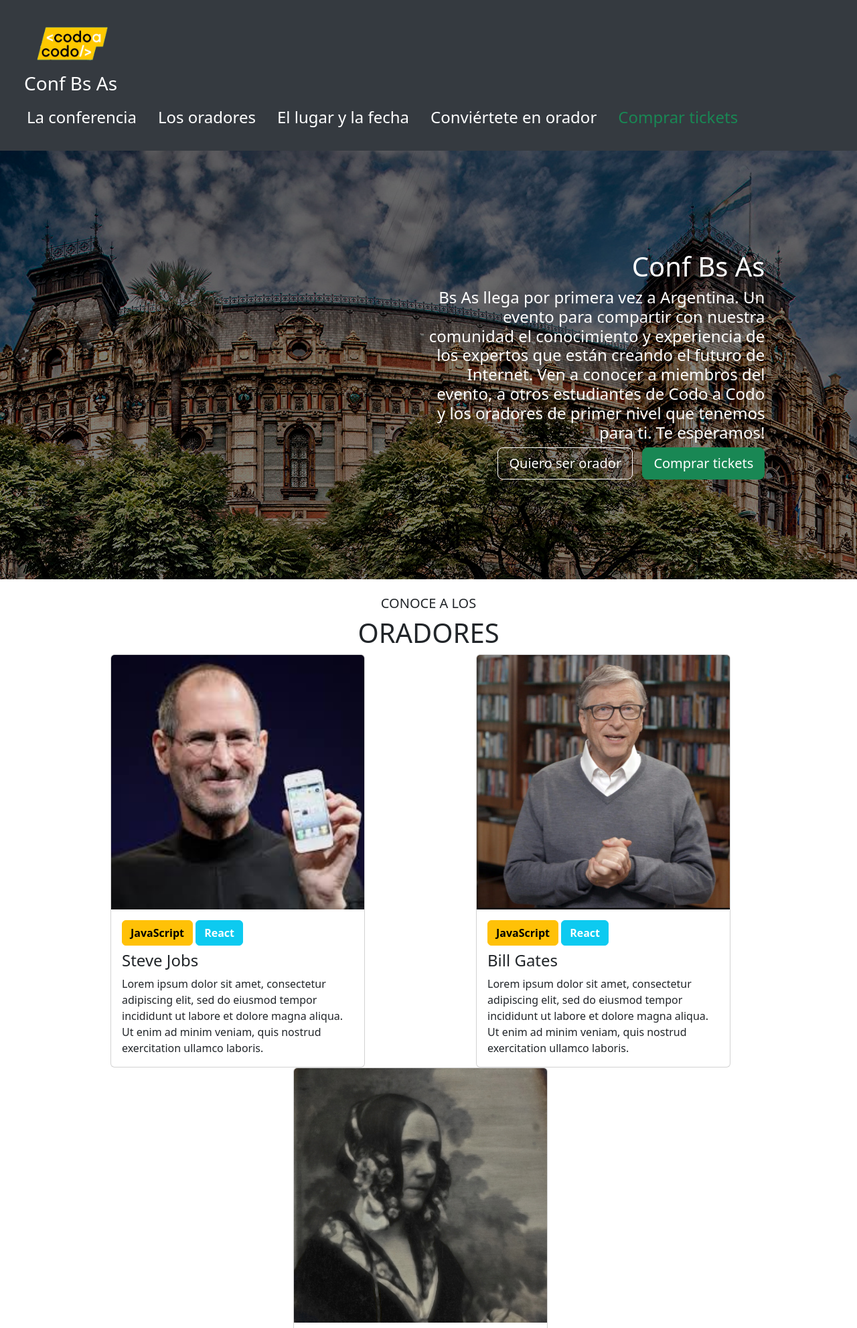
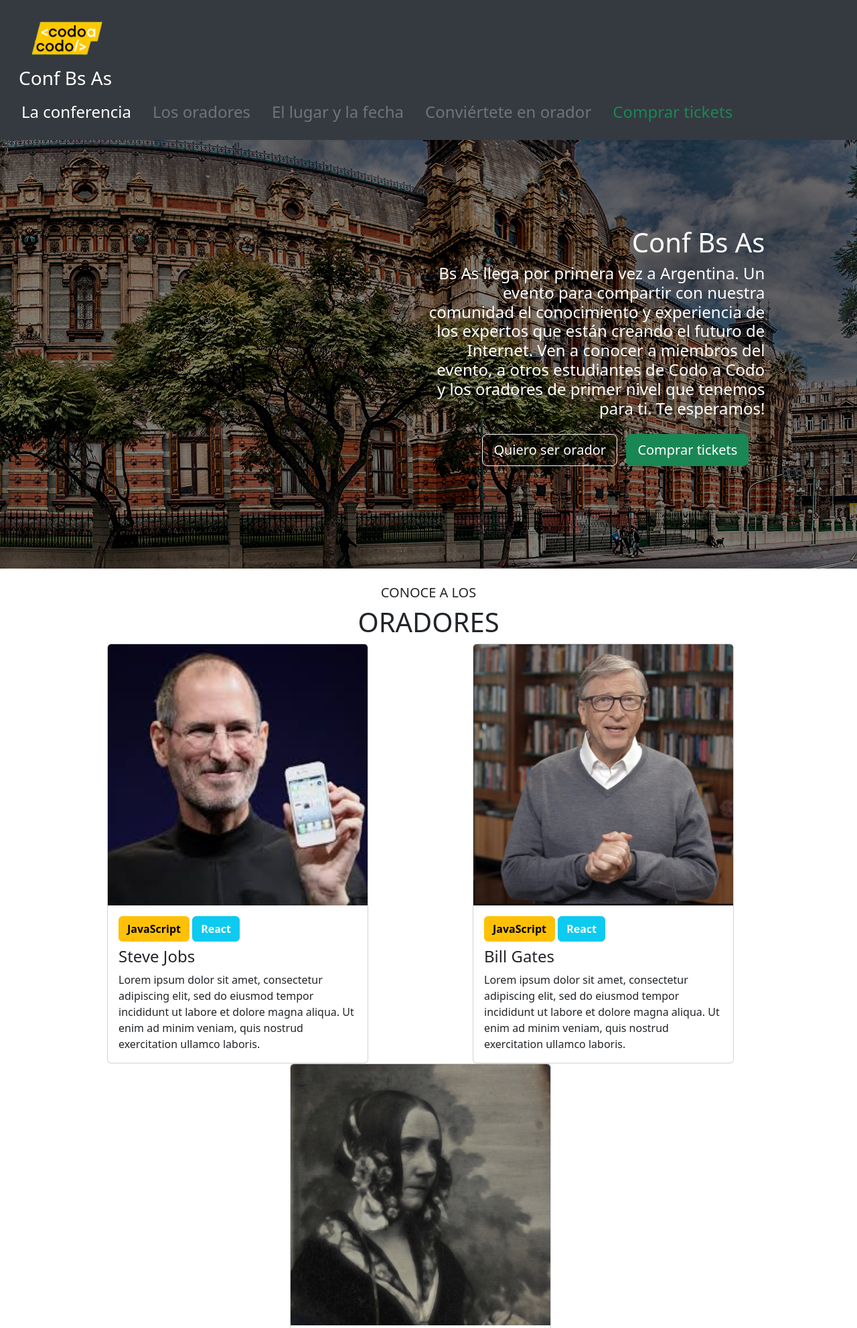
Before and after one commit to XabierGallardo/PHP-Exercices, a PHP site: page / in a window 1280 px wide. Shown: the top 1983 px of the page at 67% size. Run offline with PHP 8.4, Linux system fonts and the light colour scheme.

Commit message:
Added minor visual copying improvements

```diff
--- a/estilos.css
+++ b/estilos.css
@@ -25,6 +25,7 @@
 /* Bloque 1 Poster*/
 #bloque1_img {
     background-image: url("imagenes_integrador_front/ba1.jpg");
+    background-position: center;
     height: 80vh;
     padding: 0;
 }
@@ -41,11 +42,6 @@
     width: 50%;
     text-align: end;
     padding-right: 10%;
-    /*display: flex;
-    flex-direction: column;
-    height: 50%;
-    border: 1px solid white;
-    justify-content: space-around;*/
 }
 
 #bloque1_texto h4 {
@@ -62,17 +58,21 @@
 
 /* Bloque 2 Oradores*/
 
-#oradores-presentacion {
+.oradores-presentacion {
     text-align: center;
 }
 
+.oradores-presentacion h5, .card-text {
+    font-weight: lighter;
+}
+
 .card {
-    width: 380px;
+    width: 390px;
     padding: 0;
 }
 
 .card img {
-    height: 380px;
+    height: 390px;
 }
 .card-body button {
     font-weight: bold;
@@ -99,7 +99,7 @@
 
 
 /* Bloque 4 Formulario*/
-#oradores textarea, #oradores > button {
+#oradores textarea, #oradores > button, #boton-submit {
     width: 98%;
     margin: 0 auto;
 }
--- a/index.html
+++ b/index.html
@@ -13,7 +13,7 @@
 <body>
 
     <!-- Nav -->
-    <div class="container-fluid row p-4" id="minav">
+    <div class="container-fluid row p-3" id="minav">
 
         <div class="row col-xxl-4" id="nav-logo">
             <img class="col-xxl-6" id="logocac" src="imagenes_integrador_front/codoacodo.png" alt="logo codo a codo">
@@ -28,15 +28,15 @@
             </li>
 
             <li class="nav-item">
-                <a class="nav-link" href="#">Los oradores</a>
+                <a class="nav-link text-muted" href="#">Los oradores</a>
             </li>
 
             <li class="nav-item">
-                <a class="nav-link" href="#">El lugar y la fecha</a>
+                <a class="nav-link text-muted" href="#">El lugar y la fecha</a>
             </li>
 
             <li class="nav-item">
-                <a class="nav-link" href="#">Conviértete en orador</a>
+                <a class="nav-link text-muted" href="#">Conviértete en orador</a>
             </li>
 
             <li class="nav-item">
@@ -53,7 +53,7 @@
             <div class="pr-5" id="bloque1_texto">
                 <h1>Conf Bs As</h1>
                 <h4>Bs As llega por primera vez a Argentina. Un evento para compartir con nuestra comunidad el conocimiento y experiencia de los expertos que están creando el futuro de Internet. Ven a conocer a miembros del evento, a otros estudiantes de Codo a Codo y los oradores de primer nivel que tenemos para ti. Te esperamos!</h4>
-                <div id="bloque1_texto-botones">
+                <div class="m-4" id="bloque1_texto-botones">
                     <button type="button" class="btn btn-primary-outline btn-lg text-white" id="bloque1_btn-1">Quiero ser orador</button>
                     <button type="button" class="btn btn-success btn-lg" id="bloque1-btn_2">Comprar tickets</button>
                 </div>
@@ -65,7 +65,7 @@
 
     <!-- Bloque 2 Oradores -->
     <div class="container pt-4 pb-4" id="oradores">
-        <div class="container" id="oradores-presentacion">
+        <div class="container oradores-presentacion">
             <h5>CONOCE A LOS</h5>
             <h1>ORADORES</h1>
         </div>
@@ -121,7 +121,7 @@
 
     <!-- Bloque 4 Formulario -->
     <div class="container pt-4 pb-4" id="oradores">
-        <div class="container" id="oradores-presentacion">
+        <div class="container oradores-presentacion">
             <h5>CONVIÉRTETE EN UN</h5>
             <h1>ORADOR</h1>
             <p>Anótate como orador para dar una <span>charla ignite</span>. Cuéntanos de qué quieres hablar!</p>
@@ -142,7 +142,7 @@
 
                 <p class="text-muted">Recuerda incluir un título para tu charla</p>
 
-                <button type="button" class="btn btn-success btn-lg">Enviar</button>
+                <button type="button" class="btn btn-success btn-lg" id="boton-submit">Enviar</button>
             </div>
         </form>
     </div>
```
